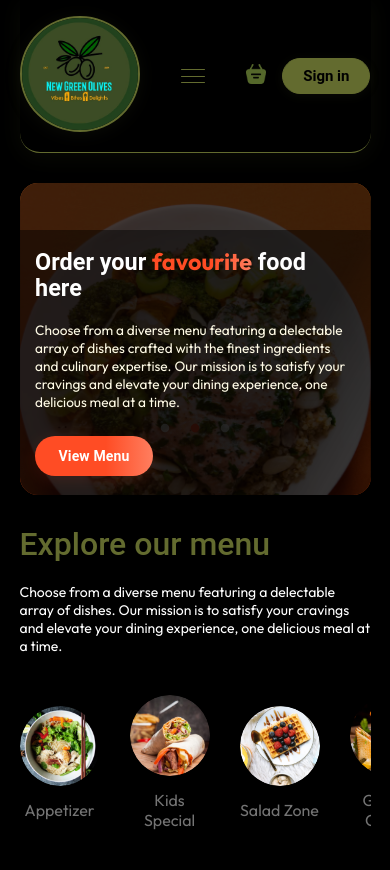
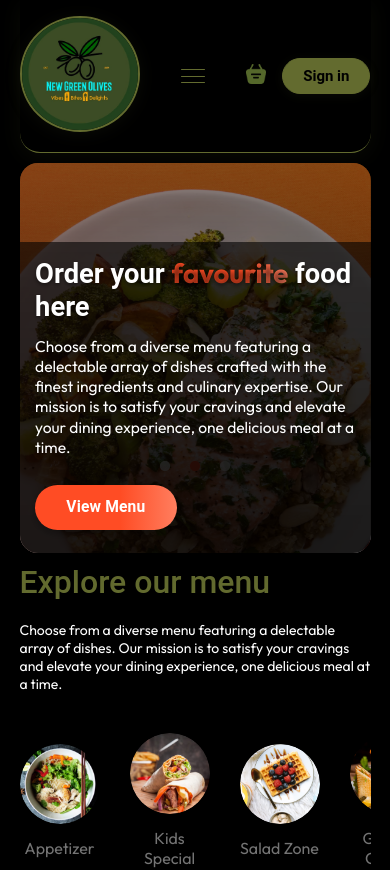
Before and after one commit to asimkamalk/greenolives, a React (Vite) app in the folder frontend/: page / in a window 390 px wide. Shown: the top 870 px of the page. Built offline with nearby package versions, Linux system fonts and the light colour scheme; no server answers.

Commit message:
header.css fixed

```diff
--- a/frontend/src/components/Header/Header.css
+++ b/frontend/src/components/Header/Header.css
@@ -165,52 +165,58 @@
     }
 }
 
+/* Update the mobile media queries for better visibility */
 @media (max-width: 750px) {
     .header {
         min-height: 320px;
-        height: 60vw;
+        height: 70vw; /* Increased from 60vw for better visibility */
         border-radius: 18px;
         padding: 0;
+        margin: 15px auto; /* Reduced margin for mobile */
     }
     .slider-item {
-        height: 60vw;
+        height: 70vw; /* Match the header height */
         min-height: 320px;
     }
     .header-overlay {
-        background: linear-gradient(120deg, rgba(0,0,0,0.72) 70%, rgba(0,0,0,0.5) 100%);
+        background: linear-gradient(to bottom, rgba(0,0,0,0.4) 0%, rgba(0,0,0,0.7) 100%);
     }
     .header-contents {
-        max-width: 98vw;
+        max-width: 100%;
         left: 0;
         right: 0;
         margin: 0 auto;
         bottom: 0;
-        gap: 3vw;
-        padding: 6vw 4vw 6vw 4vw;
+        gap: 2vw; /* Reduced gap for tighter layout */
+        padding: 5vw 4vw;
         position: absolute;
         align-items: flex-start;
-        background: rgba(0,0,0,0.45);
+        background: rgba(0,0,0,0.6); /* Darker background for better text visibility */
         border-radius: 0 0 18px 18px;
     }
     .header-contents h2 {
-        font-size: max(7vw, 22px);
+        font-size: max(6vw, 22px);
         color: #fff;
-        margin-bottom: 2vw;
+        margin-bottom: 1vw; /* Reduced margin */
+        text-shadow: 0 2px 4px rgba(0,0,0,0.5); /* Added text shadow for better visibility */
     }
     .header-contents p {
         font-size: max(3vw, 14px);
         margin-bottom: 2vw;
-        color: #fffbe6;
+        color: #fff; /* Changed from #fffbe6 for better contrast */
         display: block;
-        text-shadow: 0 2px 8px rgba(0,0,0,0.18);
+        text-shadow: 0 2px 4px rgba(0,0,0,0.5);
+        line-height: 1.4; /* Improved line height for readability */
     }
     .header-contents button {
         padding: 3vw 7vw;
         font-size: max(3vw, 15px);
+        margin-top: 1vw;
+        box-shadow: 0 4px 8px rgba(0,0,0,0.3); /* Enhanced shadow for better visibility */
     }
     /* Adjust slider dots position for mobile */
     .slider-container .slick-dots {
-        bottom: 70px;
+        bottom: 100px; /* Moved up to avoid overlap with content */
     }
     /* Hide arrows on mobile */
     .slider-container .slick-prev,
@@ -219,32 +225,42 @@
     }
 }
 
-/* Fix for very small screens */
+/* Enhanced fix for very small screens */
 @media (max-width: 480px) {
     .header {
-        min-height: 280px;
-        height: 80vw;
+        min-height: 300px; /* Increased from 280px */
+        height: 100vw; /* Increased from 80vw for better visibility */
+        margin: 10px auto; /* Further reduced margin */
     }
     .slider-item {
-        height: 80vw;
-        min-height: 280px;
+        height: 100vw; /* Match the header height */
+        min-height: 300px;
     }
     .header-contents {
-        padding: 5vw 4vw;
+        padding: 4vw 4vw 6vw 4vw; /* Added more padding at bottom */
     }
     .header-contents h2 {
-        font-size: max(6vw, 20px);
+        font-size: max(7vw, 20px); /* Increased font size */
+        line-height: 1.2;
     }
     .header-contents p {
-        font-size: max(3.5vw, 13px);
-        margin-bottom: 3vw;
+        font-size: max(4vw, 13px); /* Increased font size */
+        margin-bottom: 4vw;
+        line-height: 1.3;
     }
     .header-contents button {
-        padding: 3vw 6vw;
-        font-size: max(3.5vw, 14px);
+        padding: 3.5vw 8vw; /* Larger button */
+        font-size: max(4vw, 14px);
+        border-radius: 30px; /* More rounded button */
     }
     /* Adjust slider dots position for very small screens */
     .slider-container .slick-dots {
-        bottom: 60px;
+        bottom: 80px;
+    }
+    /* Make dots more visible */
+    .slider-container .slick-dots li button:before {
+        font-size: 12px;
+        color: #fff;
+        opacity: 0.8;
     }
 }
```
